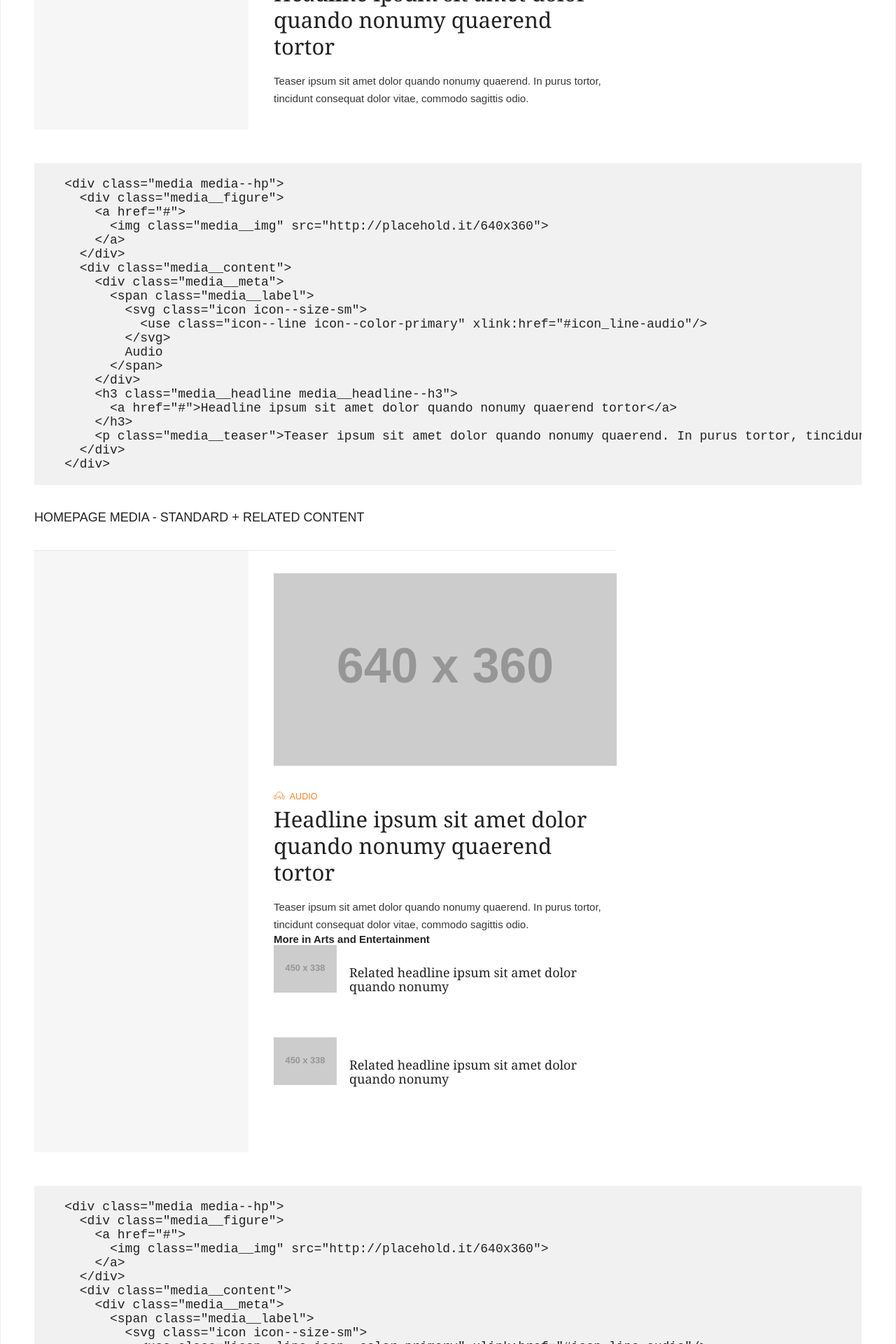
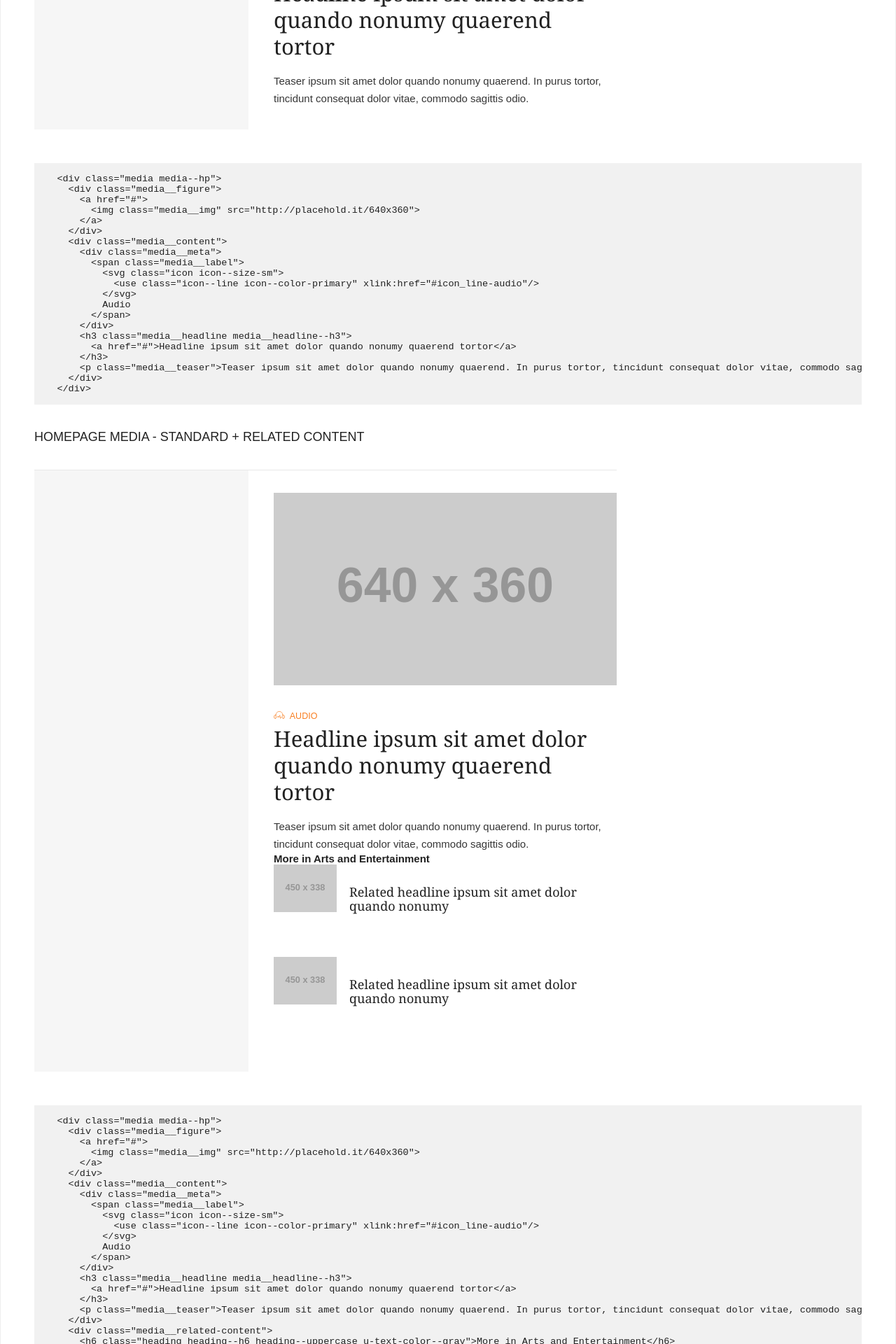
Before and after one commit to SCPR/scpr-style-guide, a Jekyll site: the page built from documentation/_components/media.md, in a window 1280 px wide. Shown: the part 806-2726 px from the top of the page at 70% size. Built offline with Jekyll 4.4.1, drawn with Linux system fonts in a browser that asks for light colours; Markdown is read by kramdown in place of the engine named in the settings; some of the changed text lies outside the part shown.

Commit message:
update media object markup, limit size of  documentation code blocks

```diff
--- a/documentation/_components/media.md
+++ b/documentation/_components/media.md
@@ -122,6 +122,25 @@ title: Media Objects
           &lt;a href="#">Headline ipsum sit amet dolor quando nonumy quaerend tortor&lt;/a>
         &lt;/h3>
         &lt;p class="media__teaser">Teaser ipsum sit amet dolor quando nonumy quaerend. In purus tortor, tincidunt consequat dolor vitae, commodo sagittis odio.&lt;/p>
+      &lt;/div>
+      &lt;div class="media__related-content">
+        &lt;h6 class="heading heading--h6 heading--uppercase u-text-color--gray">More in Arts and Entertainment&lt;/h6>
+        &lt;div class="media media--horizontal media--horizontalSmall">
+          &lt;div class="media__figure">
+            &lt;img class="media__img" src="http://placehold.it/450x338">
+          &lt;/div>
+          &lt;div class="media__content">
+            &lt;h4 class="media__headline media__headline--h5">&lt;a href="#">Related headline ipsum sit amet dolor quando nonumy&lt;/a>&lt;/h4>
+          &lt;/div>
+        &lt;/div>
+        &lt;div class="media media--horizontal media--horizontalSmall media--last">
+          &lt;div class="media__figure">
+            &lt;img class="media__img" src="http://placehold.it/450x338">
+          &lt;/div>
+          &lt;div class="media__content">
+            &lt;h4 class="media__headline media__headline--h5">&lt;a href="#">Related headline ipsum sit amet dolor quando nonumy&lt;/a>&lt;/h4>
+          &lt;/div>
+        &lt;/div>
       &lt;/div>
     &lt;/div>
   </code>
--- a/documentation/css/main.scss
+++ b/documentation/css/main.scss
@@ -16,6 +16,8 @@
 
 pre {
   background: #F1F1F1;
+  font-size: 0.75em;
+  max-width: 100em;
   overflow: scroll;
 }
 
```
